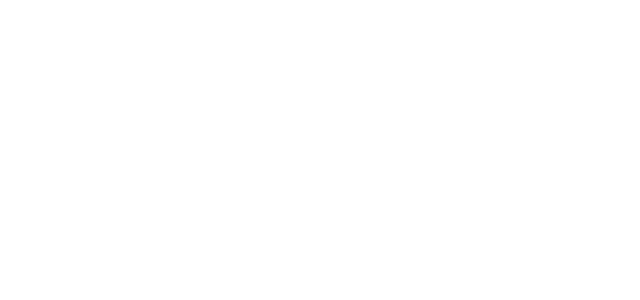
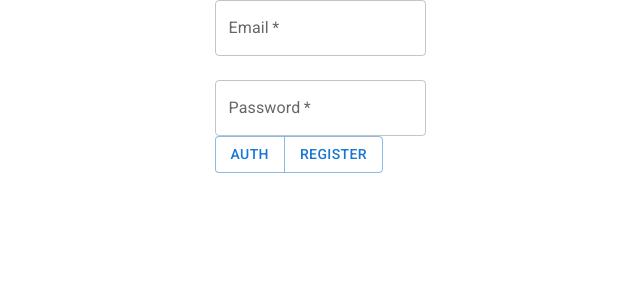
Before and after one commit to varvaratikh/vk, a React (Create React App) app: page /auth in a window 1280 px wide. Shown: the top 300 px of the page, without its empty margins (320-960 px from the left). Built offline with nearby package versions, Linux system fonts and the light colour scheme.

Commit message:
added auth:

```diff
--- a/src/components/pages/auth/Auth.tsx
+++ b/src/components/pages/auth/Auth.tsx
@@ -1,9 +1,51 @@
-import {Box} from "@mui/material";
+import {Button, ButtonGroup, TextField} from "@mui/material";
+import {SyntheticEvent, useState} from "react";
+import {IUserData} from "./types";
+import Grid from "@mui/material/Grid";
 
 export const Auth = () => {
+
+    const [isRegForm, setIsRegForm] = useState(false)
+
+    const [userData, setUserData] = useState<IUserData>({
+        email: '',
+        password: ''
+    } as IUserData)
+
+    const handleLogin = (e : SyntheticEvent<HTMLFormElement>) => {
+        e.preventDefault()
+
+        if(isRegForm) console.log('register')
+        else console.log('auth');
+
+        setUserData({
+            email: '',
+            password: ''
+        })
+    }
+
     return(
-        <Box>
+        <Grid display="flex" justifyContent='center' alignItems='center'>
+            <form onSubmit={handleLogin}>
+                <TextField type="email" label="Email" variant="outlined" value={userData.email}
+                           onChange={e => setUserData({...userData, email: e.target.value})}
+                           sx={{display: 'block', marginBottom: 3}}
+                           required
+                />
 
-        </Box>
+                <TextField type="password" label="Password" variant="outlined" value={userData.password}
+                           onChange={e => setUserData({...userData, password: e.target.value})}
+                           sx={{display: 'block'}}
+                           required
+                />
+
+                <ButtonGroup variant="outlined">
+                    <Button type='submit' onClick={() => setIsRegForm(false)}>Auth</Button>
+                    <Button type='submit' onClick={() => setIsRegForm(true)}>Register</Button>
+                </ButtonGroup>
+            </form>
+        </Grid>
     )
 }
+
+//TODO: остановилась на 1:46:27
--- /dev/null
+++ b/src/components/pages/auth/types.ts
@@ -0,0 +1,4 @@
+export interface IUserData{
+    email: string,
+    password: string
+}
```
